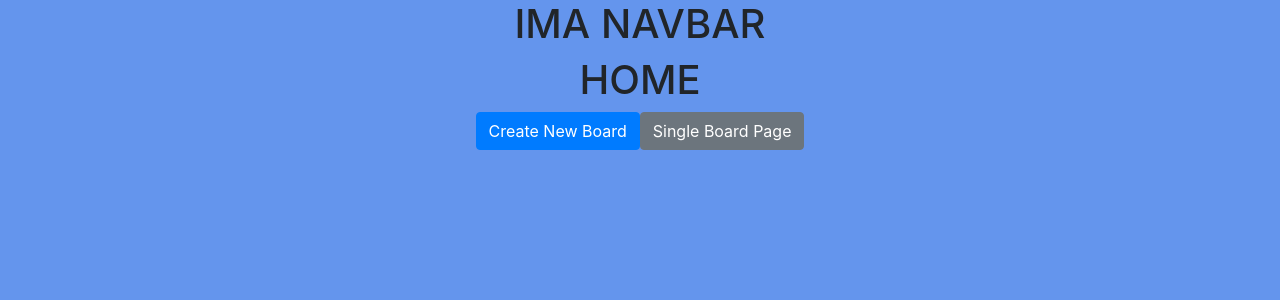
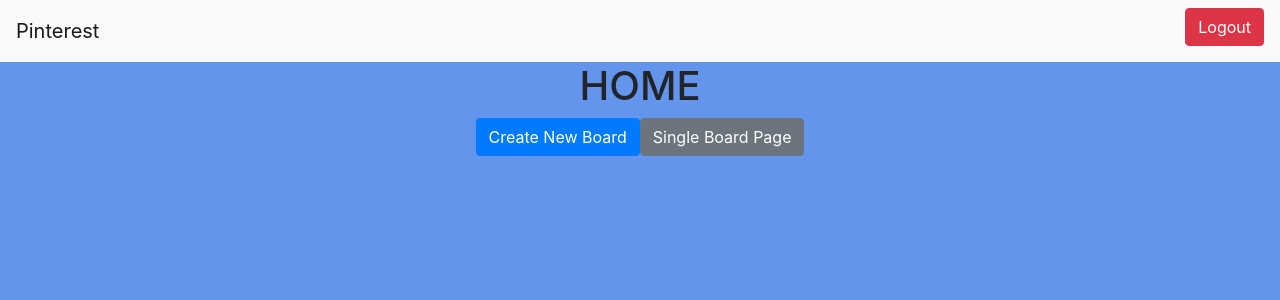
Before and after one commit to nss-evening-cohort-10/pinterest-routing, a React (Create React App) app: page / in a window 1280 px wide. Shown: the top 300 px of the page. Built offline with nearby package versions, Linux system fonts and the light colour scheme; no server answers; sample sign-in values are in the browser's storage.

Commit message:
logout works

```diff
--- a/src/components/shared/MyNavbar/MyNavbar.js
+++ b/src/components/shared/MyNavbar/MyNavbar.js
@@ -1,10 +1,30 @@
 import React from 'react';
+import firebase from 'firebase/app';
+import 'firebase/auth';
 
 class MyNavbar extends React.Component {
+  logMeOut = (e) => {
+    e.preventDefault();
+    firebase.auth().signOut();
+  }
+
   render() {
+    const {authed} = this.props;
     return(
       <div className="MyNavbar">
-        <h1>IMA NAVBAR</h1>
+        <nav class="navbar navbar-expand-lg navbar-light bg-light">
+          <a class="navbar-brand" href="/">Pinterest</a>
+          <button class="navbar-toggler" type="button" data-toggle="collapse" data-target="#navbarSupportedContent" aria-controls="navbarSupportedContent" aria-expanded="false" aria-label="Toggle navigation">
+            <span class="navbar-toggler-icon"></span>
+          </button>
+
+          <div class="collapse navbar-collapse" id="navbarSupportedContent">
+            <ul className="navbar-nav mr-auto mt-2 mt-lg-0"></ul>
+            <div class="my-2 mt-lg-0">
+              {authed && (<button className="nav-linsk btn btn-danger" onClick={this.logMeOut}>Logout</button>)}
+            </div>
+          </div>
+        </nav>
       </div>
     );
   }
```
